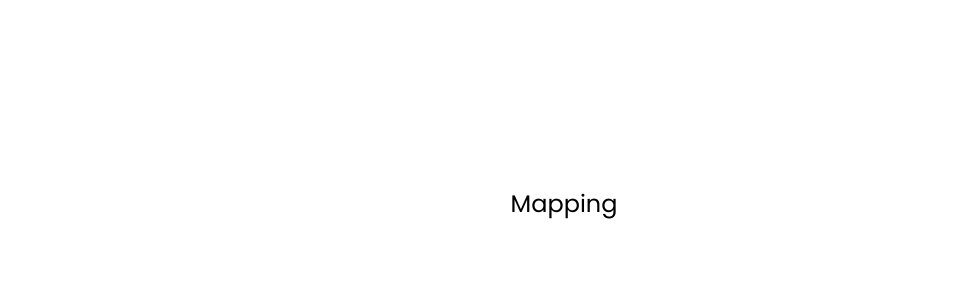
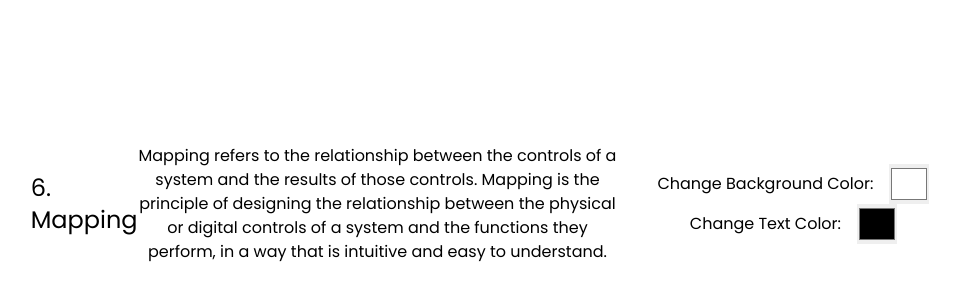
Before and after one commit to yohannesakd/hci-project, a Vue app: page / in a window 1280 px wide. Shown: the part 4917-5217 px from the top of the page, without its empty margins (76-1036 px from the left). Built offline with nearby package versions, Linux system fonts and the light colour scheme.

Commit message:
Added Mapping

```diff
--- a/src/components/MappingSection.vue
+++ b/src/components/MappingSection.vue
@@ -1,7 +1,45 @@
 <template>
-    <div class="w-full">
-        <div class="min-h-[100vh] flex items-center justify-center">
-            <h1 class="text-2xl">Mapping</h1>
+  <div class="w-full" :style="{ backgroundColor: colorValueBg }">
+    <div class="min-h-[100vh] flex items-center justify-center">
+      <h1 class="text-2xl" :style="{ color: colorValueText }">6. Mapping</h1>
+      <div class="flex items-center gap-4">
+        <p class="w-1/2 text-center" :style="{ color: colorValueText }"
+          >Mapping refers to the relationship between the controls of a system
+          and the results of those controls. Mapping is the principle of
+          designing the relationship between the physical or digital controls of
+          a system and the functions they perform, in a way that is intuitive
+          and easy to understand.</p
+        >
+        <div class="flex flex-col justify-center items-center w-1/3">
+          <div class="flex justify-center items-center gap-4">
+            <p :style="{ color: colorValueText }">Change Background Color:</p>
+            <input
+              class="cursor-pointer h-10 outline-none w-10"
+              type="color"
+              v-model="colorValueBg"
+            />
+          </div>
+          <div class="flex justify-center items-center gap-4"
+            ><p :style="{ color: colorValueText }">Change Text Color:</p>
+            <input
+              class="cursor-pointer h-10 outline-none w-10"
+              type="color"
+              v-model="colorValueText"
+            />
+          </div>
         </div>
+      </div>
     </div>
+  </div>
 </template>
+
+<script>
+export default {
+  data() {
+    return {
+      colorValueBg: "#ffffff",
+      colorValueText: "#000000",
+    };
+  },
+};
+</script>
```
